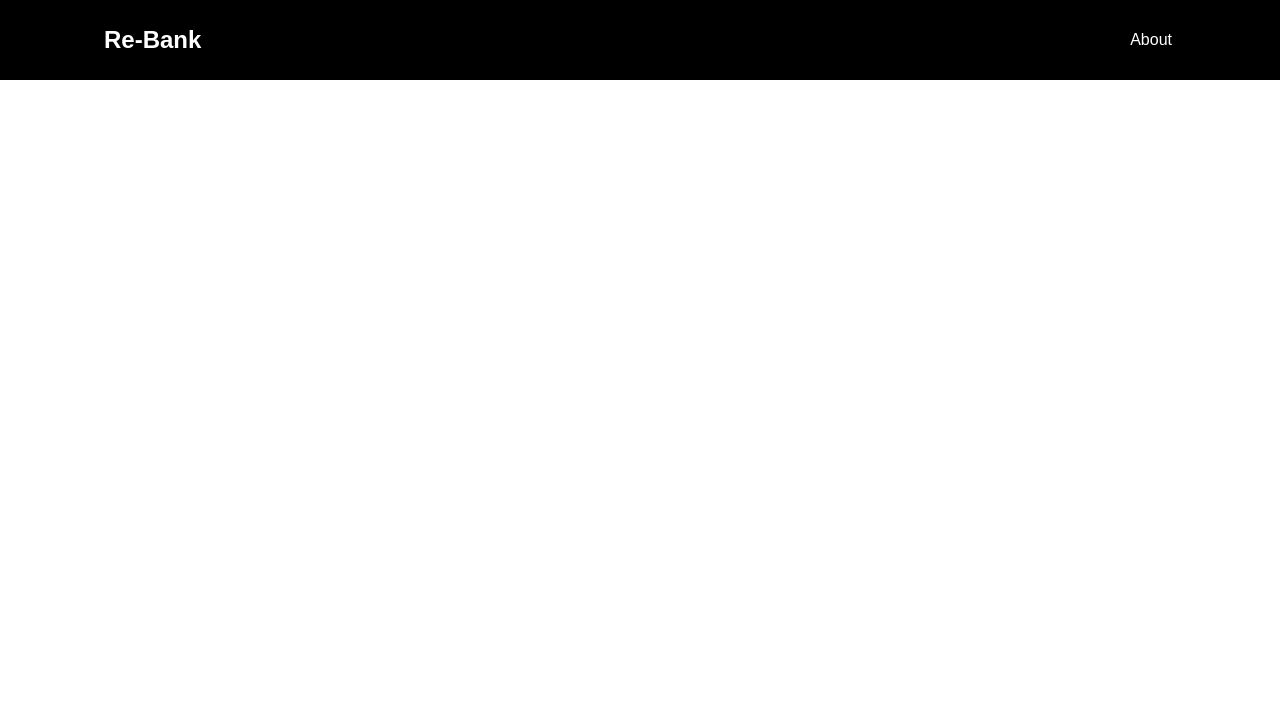
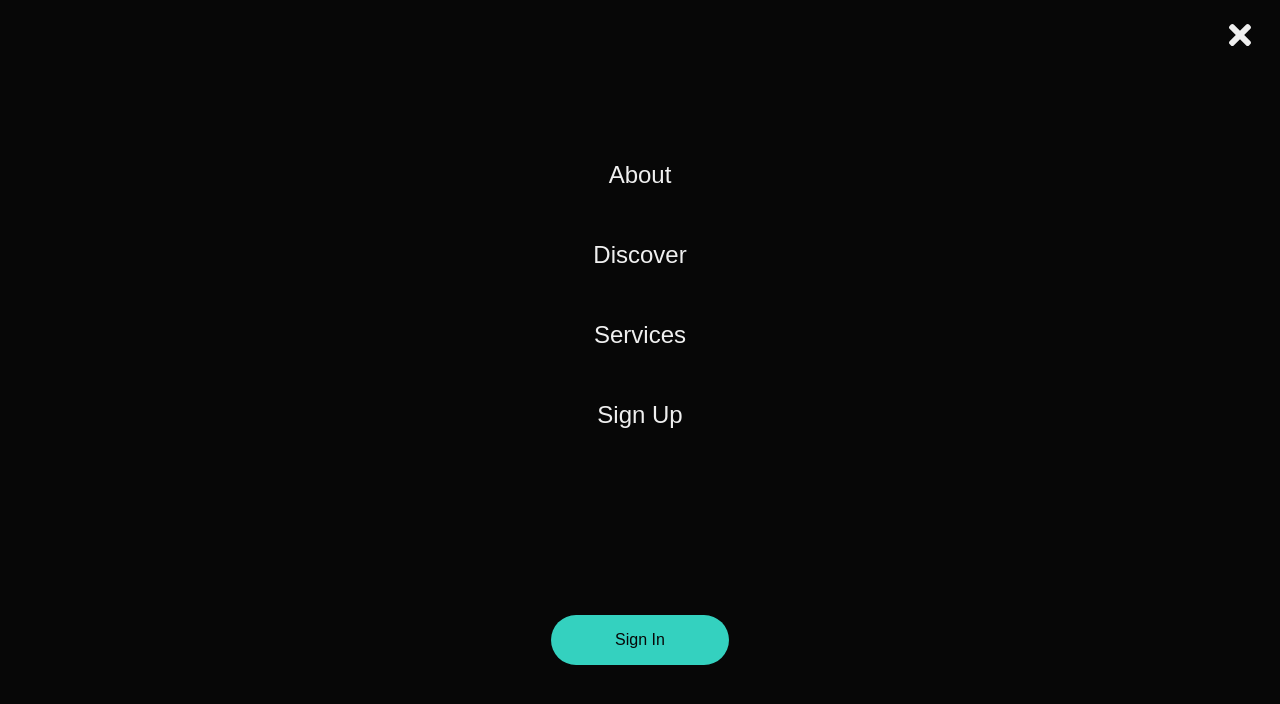
Before and after one commit to arpitnath/react_app, a React (Create React App) app in the folder client/: page / in a window 1280 px wide. Shown: the top 704 px of the page. Built offline with nearby package versions, Linux system fonts and the light colour scheme.

Commit message:
hangburgur menu

```diff
--- a/client/src/App.js
+++ b/client/src/App.js
@@ -1,9 +1,11 @@
 import "./App.css";
 import { BrowserRouter as Router } from "react-router-dom";
 import Navbar from "./components/Navbar";
+import Sidebar from "./components/Sidebar";
 function App() {
   return (
     <Router>
+      <Sidebar />
       <Navbar />
     </Router>
   );
--- a/client/src/components/Navbar.js
+++ b/client/src/components/Navbar.js
@@ -8,6 +8,8 @@
   NavLinks,
   NavMenu,
   MobileIcon,
+  NavBtn,
+  NavBtnLink,
 } from "./styleSheet";
 const Navbar = () => {
   return (
@@ -22,6 +24,22 @@
           <NavItem>
             <NavLinks to="about">About</NavLinks>
           </NavItem>
+
+          <NavItem>
+            <NavLinks to="discover">Discover</NavLinks>
+          </NavItem>
+
+          <NavItem>
+            <NavLinks to="services">Services</NavLinks>
+          </NavItem>
+
+          <NavItem>
+            <NavLinks to="signup">Sign Up</NavLinks>
+          </NavItem>
+
+          <NavBtn>
+            <NavBtnLink to="/sigin">Sign In</NavBtnLink>
+          </NavBtn>
         </NavMenu>
       </NavbarContainer>
     </Nav>
--- /dev/null
+++ b/client/src/components/Sidebar.js
@@ -0,0 +1,34 @@
+import React from "react";
+import {
+  SidebarContainer,
+  Icon,
+  CloseIcon,
+  SidebarWrapper,
+  SidebarMenu,
+  SidebarLink,
+  SideBtnWrap,
+  SidebarRoute,
+} from "./styleSheet";
+
+const Sidebar = () => {
+  return (
+    <SidebarContainer>
+      <Icon>
+        <CloseIcon />
+      </Icon>
+      <SidebarWrapper>
+        <SidebarMenu>
+          <SidebarLink to="about">About</SidebarLink>
+          <SidebarLink to="discovery">Discover</SidebarLink>
+          <SidebarLink to="services">Services</SidebarLink>
+          <SidebarLink to="signup">Sign Up</SidebarLink>
+        </SidebarMenu>
+        <SideBtnWrap>
+          <SidebarRoute to="/signin">Sign In</SidebarRoute>
+        </SideBtnWrap>
+      </SidebarWrapper>
+    </SidebarContainer>
+  );
+};
+
+export default Sidebar;
--- a/client/src/components/styleSheet.js
+++ b/client/src/components/styleSheet.js
@@ -1,12 +1,15 @@
 import styled from "styled-components";
 import { Link as LinkR } from "react-router-dom";
 import { Link as LinkS } from "react-scroll";
+import { FaTimes } from "react-icons/fa";
 
 /*
-    NAVBAR COMPONENET
+    @ NAVBAR COMPONENET
+    @ colors : #070707 for black | #EFEFEF for white | #34D1BF for main theme(green)
+
 */
 export const Nav = styled.nav`
-  background: #000;
+  background: #070707;
   height: 80px;
   margin-top: 0px;
   display: flex;
@@ -33,7 +36,7 @@
 `;
 
 export const NavLogo = styled(LinkR)`
-  color: #fff;
+  color: #efefef;
   justify-self: flex-start;
   cursor: pointer;
   font-size: 1.5rem;
@@ -55,7 +58,7 @@
     transform: translate(-100%, 60%);
     font-size: 1.8rem;
     cursor: pointer;
-    color: #fff;
+    color: #efefef;
   }
 `;
 
@@ -75,7 +78,7 @@
   height: 80px;
 `;
 export const NavLinks = styled(LinkS)`
-  color: #fff;
+  color: #efefef;
   display: flex;
   align-items: center;
   text-decoration: none;
@@ -84,10 +87,121 @@
   cursor: pointer;
 
   &.active {
-    border-bottom: 3px solid #01bf71;
+    border-bottom: 3px solid #34d1bf;
+  }
+`;
+
+export const NavBtn = styled.nav`
+  display: flex;
+  align-items: center;
+
+  @media screen and (max-width: 768px) {
+    display: none;
+  }
+`;
+
+export const NavBtnLink = styled(LinkR)`
+  border-radius: 50px;
+  background: #34d1bf;
+  white-space: nowrap;
+  padding: 10px 22px;
+  color: #010606;
+  font-size: 16px;
+  outline: none;
+  border: none;
+  cursor: pointer;
+  transition: all 0.2s ease-in-out;
+  text-decoration: none;
+
+  &:hover {
+    transition: all 0.2s ease-in-out;
+    background: #efefef;
+    color: #010606;
   }
 `;
 
 /*
-    Next COMPONENET
+    SIDEBAR COMPONENET
 */
+
+export const SidebarContainer = styled.aside`
+  position: fixed;
+  z-index: 999;
+  width: 100%;
+  height: 100%;
+  background: #070707;
+  display: grid;
+  align-items: center;
+  top: 0;
+  left: 0;
+  transition: 0.3s ease-in-out;
+  /* opacity: ${({ isOpen }) => (isOpen ? "100%" : "0")};
+  top: ${({ isOpen }) => (isOpen ? "0" : "-100%")}; */
+  top: 0;
+`;
+
+export const CloseIcon = styled(FaTimes)`
+  color: #efefef;
+`;
+
+export const Icon = styled.div`
+  position: absolute;
+  top: 1.2rem;
+  right: 1.5rem;
+  background: transparent;
+  font-size: 2rem;
+  cursor: pointer;
+  outline: none;
+`;
+
+export const SidebarWrapper = styled.div`
+  color: #efefef;
+`;
+export const SidebarMenu = styled.ul`
+  display: grid;
+  grid-template-columns: 1fr;
+  grid-template-rows: repeat(6, 80px);
+  text-align: center;
+
+  @media screen and (max-width: 480px) {
+    grid-template-rows: repeat(6, 60px);
+  }
+`;
+export const SidebarLink = styled(LinkS)`
+  display: flex;
+  align-items: center;
+  justify-content: center;
+  font-size: 1.5rem;
+  text-decoration: none;
+  list-style: none;
+  transition: 0.2s ease-in-out;
+  color: #efefef;
+
+  &:hover {
+    color: #3454d1;
+    transition: 0.2s ease-in-out;
+  }
+`;
+export const SideBtnWrap = styled.div`
+  display: flex;
+  justify-content: center;
+`;
+export const SidebarRoute = styled(LinkR)`
+  border-radius: 50px;
+  background: #34d1bf;
+  white-space: nowrap;
+  padding: 16px 64px;
+  color: #070707;
+  font-size: 16px;
+  outline: none;
+  border: none;
+  cursor: pointer;
+  transition: all 0.2s ease-in-out;
+  text-decoration: none;
+
+  &:hover {
+    transition: all 0.2s ease-in-out;
+    background: #efefef;
+    color: #070707;
+  }
+`;
```
Also changed, not shown: 1 other file (tests, documents, lock files or other folders).
